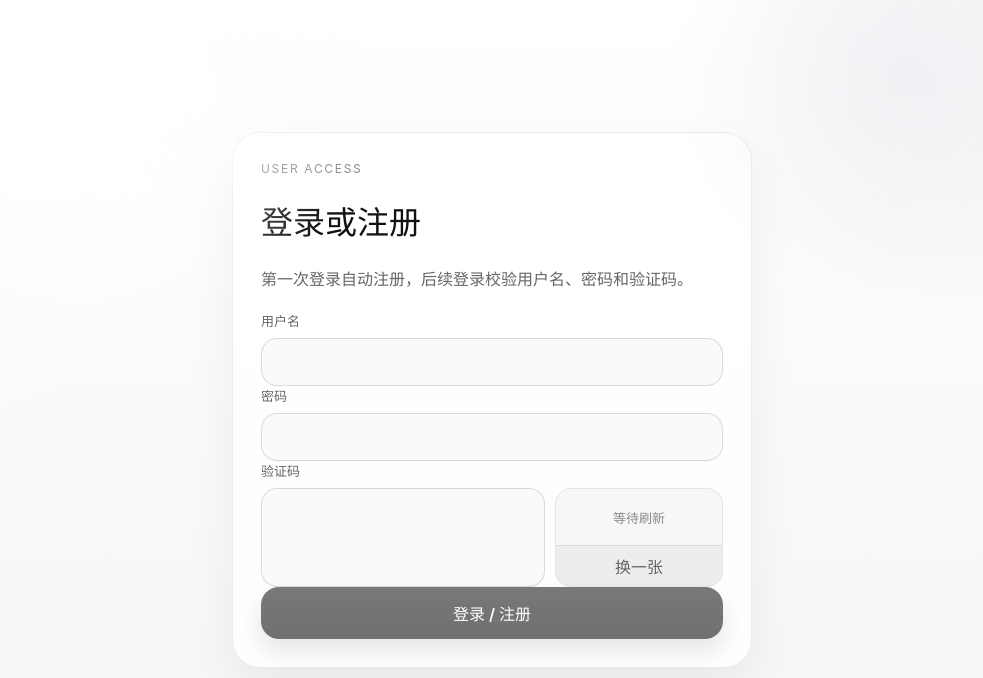
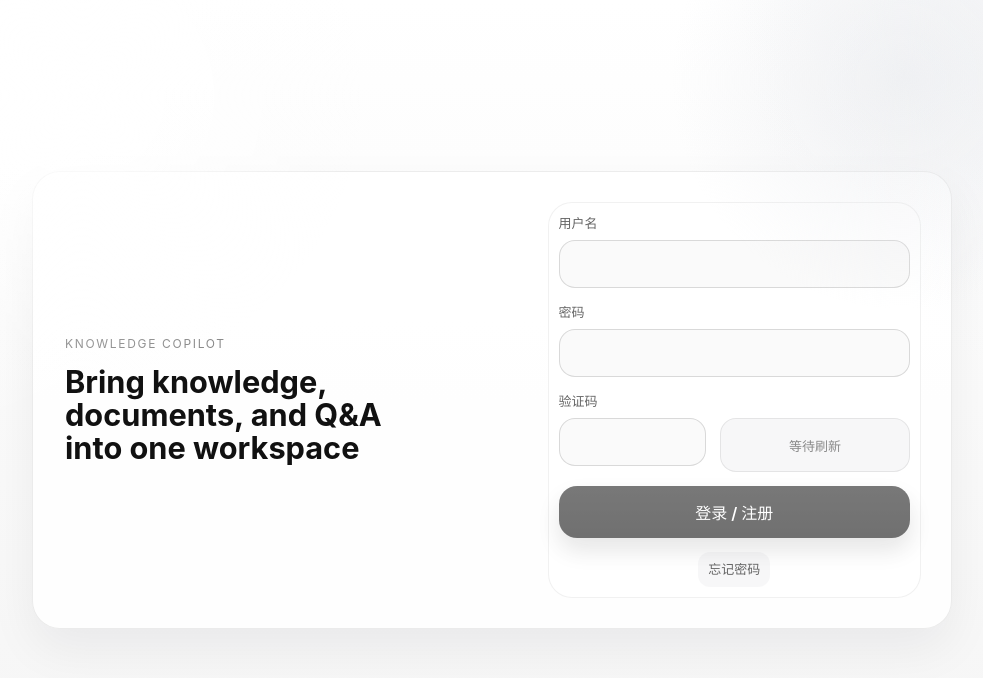
Before and after one commit to LCHEN142857/inote, a React (Vite) app in the folder web/: page / in a window 1280 px wide. Shown: the top 678 px of the page, without its empty margins (148-1131 px from the left). Built offline with nearby package versions, Linux system fonts and the light colour scheme; no server answers.

Commit message:
fix: 优化登录组件布局和样式，改进验证码交互体验

```diff
--- a/web/src/components/AuthView.tsx
+++ b/web/src/components/AuthView.tsx
@@ -1,4 +1,5 @@
 import { useState } from "react";
+import type { FormEvent } from "react";
 import type { AuthCaptcha } from "../types";
 
 type AuthViewProps = {
@@ -16,13 +17,20 @@ export function AuthView(props: AuthViewProps) {
   const [password, setPassword] = useState("");
   const [captchaCode, setCaptchaCode] = useState("");
 
+  function handleSubmit(event: FormEvent<HTMLFormElement>) {
+    event.preventDefault();
+    props.onSubmit({ username, password, captchaCode });
+  }
+
   return (
     <div className="auth-shell">
       <div className="auth-card">
-        <p className="eyebrow">User Access</p>
-        <h1>登录或注册</h1>
-        <p className="auth-copy">第一次登录自动注册，后续登录校验用户名、密码和验证码。</p>
+        <div className="auth-intro">
+          <p className="eyebrow">Knowledge Copilot</p>
+          <h1>Bring knowledge, documents, and Q&A into one workspace</h1>
+        </div>
 
+        <form className="auth-form" onSubmit={handleSubmit}>
           <label className="auth-field">
             <span>用户名</span>
             <input autoComplete="username" value={username} onChange={(e) => setUsername(e.target.value)} />
@@ -30,29 +38,43 @@ export function AuthView(props: AuthViewProps) {
 
           <label className="auth-field">
             <span>密码</span>
-          <input autoComplete="current-password" type="password" value={password} onChange={(e) => setPassword(e.target.value)} />
+            <input
+              autoComplete="current-password"
+              type="password"
+              value={password}
+              onChange={(e) => setPassword(e.target.value)}
+            />
           </label>
 
           <label className="auth-field">
             <span>验证码</span>
             <div className="captcha-row">
               <input
+                className="captcha-input"
                 autoComplete="one-time-code"
                 inputMode="text"
                 maxLength={4}
                 value={captchaCode}
                 onChange={(e) => setCaptchaCode(e.target.value)}
               />
-            <div className="captcha-preview">
+              <button
+                className="captcha-preview"
+                type="button"
+                onClick={props.onRefresh}
+                disabled={props.loading}
+                aria-label="刷新验证码"
+              >
                 {props.captcha?.captchaImage ? (
-                <img className="captcha-image" src={props.captcha.captchaImage} alt="验证码图片" draggable={false} />
+                  <img
+                    className="captcha-image"
+                    src={props.captcha.captchaImage}
+                    alt="验证码图片"
+                    draggable={false}
+                  />
                 ) : (
                   <div className="captcha-placeholder">{props.loading ? "加载中" : "等待刷新"}</div>
                 )}
-              <button className="captcha-refresh" type="button" onClick={props.onRefresh} disabled={props.loading}>
-                换一张
               </button>
-            </div>
             </div>
           </label>
 
@@ -63,7 +85,7 @@ export function AuthView(props: AuthViewProps) {
 
           <button
             className="primary-button"
-          onClick={() => props.onSubmit({ username, password, captchaCode })}
+            type="submit"
             disabled={props.submitting || props.loading || !props.captcha || props.loginLockRemaining > 0}
           >
             {props.loginLockRemaining > 0
@@ -72,6 +94,10 @@ export function AuthView(props: AuthViewProps) {
                 ? "提交中"
                 : "登录 / 注册"}
           </button>
+          <button className="auth-forgot-button text-button" type="button">
+            忘记密码
+          </button>
+        </form>
       </div>
     </div>
   );
--- a/web/src/styles.css
+++ b/web/src/styles.css
@@ -57,14 +57,45 @@ body {
 }
 
 .auth-card {
-  width: min(520px, 100%);
-  padding: 28px;
+  width: min(920px, 100%);
+  padding: 30px;
+  display: grid;
+  grid-template-columns: minmax(0, 1.1fr) minmax(320px, 0.9fr);
+  gap: 28px;
+  align-items: start;
+}
+
+.auth-intro {
+  display: grid;
+  align-content: center;
+  gap: 10px;
+  min-height: 100%;
+  padding: 8px 6px 8px 2px;
+}
+
+.auth-intro h1 {
+  margin: 0;
+  font-size: clamp(26px, 2.4vw, 34px);
+  line-height: 1.08;
+  letter-spacing: 0;
+  color: var(--text-main);
+  max-width: 18ch;
+}
+
+.auth-form {
+  display: grid;
+  gap: 16px;
+  padding: 10px;
+  border-radius: 24px;
+  background: rgba(255, 255, 255, 0.52);
+  border: 1px solid rgba(17, 17, 17, 0.06);
+  box-shadow: inset 0 1px 0 rgba(255, 255, 255, 0.65);
 }
 
 .auth-copy {
   color: var(--text-soft);
   line-height: 1.8;
-  margin: 8px 0 18px;
+  margin: 0;
 }
 
 .auth-form,
@@ -94,11 +125,21 @@ body {
   background: rgba(250, 250, 250, 0.98);
 }
 
+.auth-field input {
+  min-height: 48px;
+}
+
 .captcha-row {
   display: grid;
-  grid-template-columns: minmax(0, 1fr) 168px;
-  gap: 10px;
-  align-items: stretch;
+  grid-template-columns: minmax(0, 1fr) 190px;
+  gap: 14px;
+  align-items: start;
+}
+
+.captcha-input {
+  min-height: 54px;
+  padding: 14px 15px;
+  align-self: start;
 }
 
 .captcha-preview,
@@ -109,14 +150,16 @@ body {
 }
 
 .captcha-preview {
-  display: grid;
-  grid-template-rows: minmax(0, 1fr) auto;
+  display: block;
+  width: 100%;
+  height: 54px;
+  padding: 0;
   overflow: hidden;
 }
 
 .captcha-image {
   width: 100%;
-  height: 56px;
+  height: 100%;
   object-fit: cover;
   display: block;
 }
@@ -124,26 +167,33 @@ body {
 .captcha-placeholder {
   display: grid;
   place-items: center;
-  min-height: 56px;
+  height: 100%;
   color: var(--text-faint);
   font-size: 13px;
 }
 
-.captcha-refresh {
-  width: 100%;
-  padding: 8px 12px;
-  background: rgba(17, 17, 17, 0.04);
-  color: var(--text-soft);
-  border-top: 1px solid var(--line-soft);
-}
-
-.captcha-refresh:disabled {
+.captcha-preview:disabled {
   opacity: 0.7;
   cursor: not-allowed;
 }
 
 .auth-error {
   margin-bottom: 0;
+}
+
+.auth-forgot-button {
+  justify-self: center;
+  width: auto;
+  padding: 0;
+  background: transparent;
+  color: var(--text-soft);
+  font-size: 13px;
+  line-height: 1.4;
+}
+
+.auth-forgot-button:hover {
+  transform: none;
+  color: var(--text-main);
 }
 
 .user-badge {
@@ -931,6 +981,24 @@ a {
 }
 
 @media (max-width: 900px) {
+  .auth-shell {
+    padding: 16px;
+  }
+
+  .auth-card {
+    grid-template-columns: 1fr;
+    padding: 20px;
+    gap: 18px;
+  }
+
+  .auth-intro h1 {
+    max-width: none;
+  }
+
+  .captcha-row {
+    grid-template-columns: 1fr;
+  }
+
   .app-shell {
     grid-template-columns: 1fr;
     padding: 12px;
@@ -977,3 +1045,12 @@ a {
     max-width: 100%;
   }
 }
+
+@media (max-width: 560px) {
+  .auth-form {
+    padding: 0;
+    background: transparent;
+    border: 0;
+    box-shadow: none;
+  }
+}
```
Also changed, not shown: 5 other files (tests, documents, lock files or other folders). Lines whose indentation alone changed are shown as unchanged.
